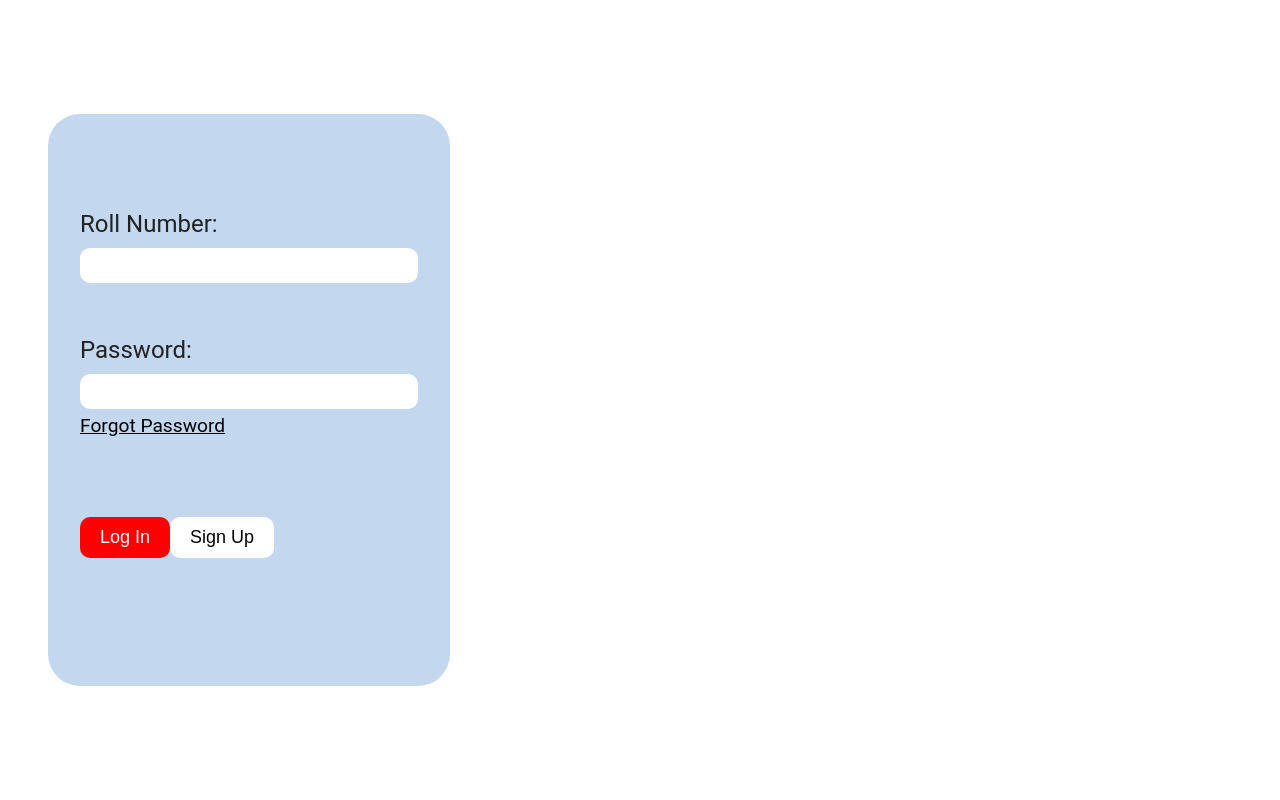
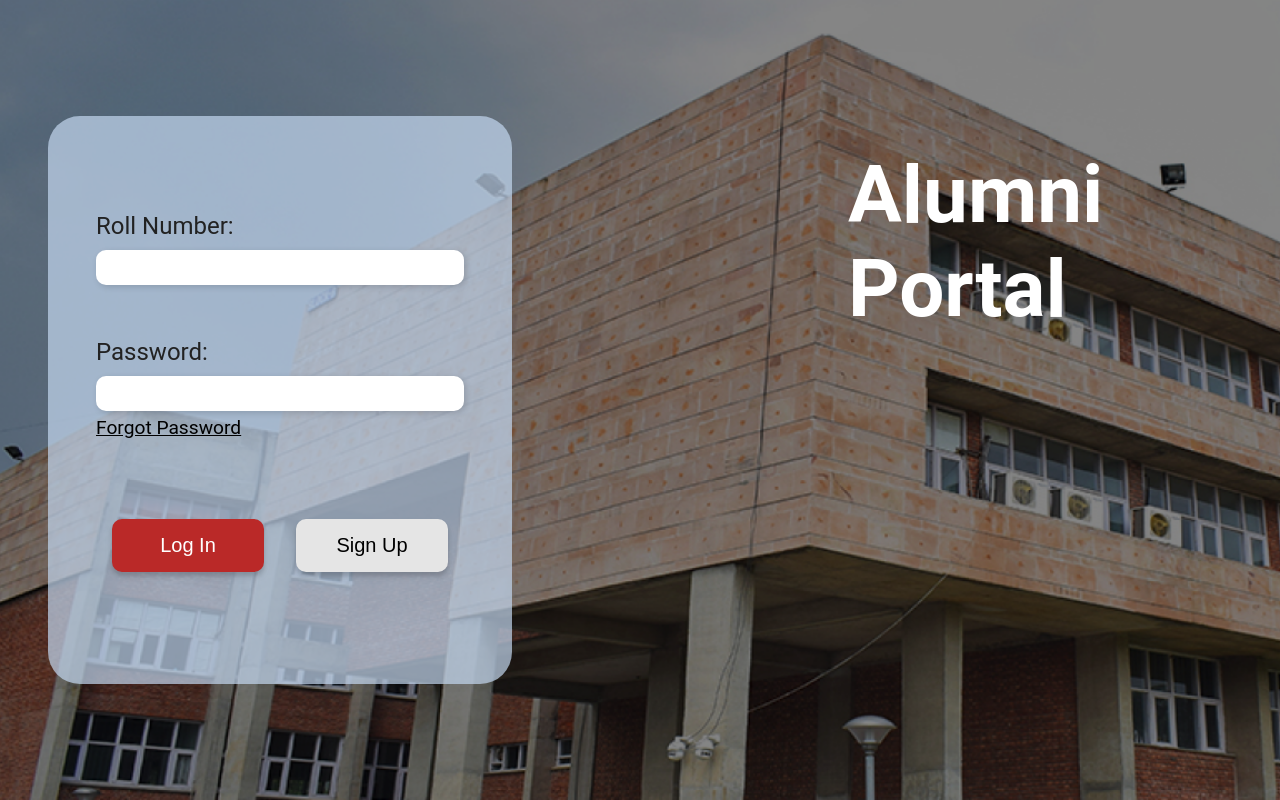
Before and after one commit to DevSoc-exe/alumni-portal, a React (Create React App) app: page / in a window 1280 px wide. Built offline with nearby package versions, Linux system fonts and the light colour scheme.

Commit message:
login page ui updated

```diff
--- a/src/App.css
+++ b/src/App.css
@@ -2,35 +2,52 @@
 
 * {
   box-sizing: border-box;
-  margin: 0px;
-  padding: 0px;
+  margin: 0;
+  padding: 0;
 }
 
 body {
-  font-family: "Roboto";
+  background-image: url(Resources/Login-bg.png);
+  background-repeat: no-repeat;
+  background-size: cover;
+  background-position: center;
+  font-family: "Roboto", sans-serif;
   color: #222;
-}
-
-body {
-  margin: 0px;
-  padding: 0px;
   display: flex;
   align-items: center;
   justify-content: flex-start;
   height: 100vh;
 }
+.login_container {
+  display: flex;
+  justify-content: space-between; /* Create space between panels */
+  width: 100vw; /* Full width of the viewport */
+  overflow-x: hidden; /* Hide horizontal overflow */
+}
 
-.App {
+.login_panel {
+  width: calc(40% - 3rem); /* Set a fixed width for the login panel */
   text-align: left;
-  background-color: #c3d7ef;
-  width: 130%;
+  background-color: rgba(195, 215, 239, 0.7);
   margin: 0;
   margin-left: 3rem;
-  padding: 6rem 2rem;
+  padding: 6rem 3rem;
   border-radius: 2rem;
   display: flex;
-  flex-direction: column; /* Stack child elements vertically */
+  flex-direction: column;
 }
+
+.login_clg {
+  width: calc(40% - 3rem); /* Set a fixed width for the login_clg */
+  display: flex;
+  justify-content: flex-end; /* Align to the right */
+  padding: 2rem;
+}
+ .login_clg h1{
+  font-size: 5rem;
+  color: #ffffff;
+  text-shadow: 2px 2px 1px 0px #BA2928;
+ }
 
 h2 {
   font-size: 2.4rem;
@@ -38,11 +55,11 @@ h2 {
 
 label {
   font-size: 1.5rem;
-  margin-bottom: 5px; /* Add margin to the bottom of labels */
+  margin-bottom: 5px;
 }
 
 .text_input {
-  padding: 0rem 0rem 3rem;
+  padding-bottom: 3rem;
   flex: 1;
   display: flex;
   flex-direction: column;
@@ -52,9 +69,10 @@ label {
 input {
   width: 100%;
   padding: 10px;
-  margin: 5px 0; /* Adjust the margin to remove the gap */
-  border: 0px;
+  margin: 5px 0;
+  border: 0;
   border-radius: 10px;
+  box-shadow: rgba(0, 0, 0, 0.15) 2px 2px 6px 0px;
 }
 
 button {
@@ -62,26 +80,42 @@ button {
   font-size: 18px;
   margin: 10px;
 }
-button:nth-child(3) {
-  margin: 2rem 0rem;
-  background-color: red;
+
+.log_sign_btn {
+  display: flex;
+  justify-content: space-between;
+  width: 100%;
+  margin: 2rem 0rem 1rem 0rem;
+}
+
+.log_sign_btn button:first-child {
+  flex: 1;
+  margin: 0rem 1rem;
+  background-color: #BA2928;
   color: white;
   border: none;
   border-radius: 10px;
+  padding: 15px 20px;
+  font-size: 20px;
+  box-shadow: rgba(0, 0, 0, 0.15) 0px 4px 4px 0px, rgba(0, 0, 0, 0.05) 0px 5px 10px;
 }
 
-/* Style the "Sign Up" button */
-button:nth-child(4) {
-  margin: 2rem 0rem;
-  background-color: white;
+.log_sign_btn button:nth-child(2) {
+  flex: 1;
+  margin: 0rem 1rem;
+  background-color: #E5E5E5;
   color: black;
   border: none;
   border-radius: 10px;
+  padding: 15px 20px;
+  font-size: 20px;
+  box-shadow: rgba(0, 0, 0, 0.15) 0px 4px 4px 0px, rgba(0, 0, 0, 0.05) 0px 5px 10px;
 }
+
 button:hover {
   cursor: pointer;
+  transition: background-color 0.3s ease, color 0.3s ease;
 }
-
 .forgot-password-link {
   color: #000000;
   cursor: pointer;
--- a/src/App.js
+++ b/src/App.js
@@ -1,18 +1,99 @@
-import './App.css';
-import React from 'react';
-import { Routes, Route } from "react-router-dom"
-
-import { Login } from "./pages/Login"
-import { Signup } from "./pages/Signup"
+import React, { useState } from "react";
+import "./App.css";
 
 function App() {
+  const [rollNumber, setRollNumber] = useState("");
+  const [password, setPassword] = useState("");
+  const [loggedIn, setLoggedIn] = useState(false);
+  const [showForgotPassword, setShowForgotPassword] = useState(false);
+
+  const handleLogin = () => {
+    // Simulate login logic here (e.g., check credentials)
+    if (rollNumber === "yourRollNumber" && password === "yourPassword") {
+      setLoggedIn(true);
+    } else {
+      alert("Invalid credentials. Please try again.");
+    }
+  };
+
+  const handleForgotPassword = () => {
+    // You can implement a password reset feature here
+    alert("Forgot password functionality not implemented in this example.");
+  };
+
+  const handleSignUp = () => {
+    // You can implement a sign-up logic here
+    alert("Sign up functionality not implemented in this example.");
+  };
+
+  const handleKeyPress = (event) => {
+    if (event.key === "Enter") {
+      handleLogin();
+    }
+  };
+
   return (
-    <React.Fragment>
-      <Routes>
-        <Route path='/' element={<Login />} />
-        <Route path='/signup' element={<Signup />} />
-      </Routes>
-    </React.Fragment>
+    <div className="login_container">
+      <div className="login_panel">
+        {loggedIn ? (
+          <div>
+            <h2>Welcome, {rollNumber}!</h2>
+            <button onClick={() => setLoggedIn(false)}>Log Out</button>
+          </div>
+        ) : (
+          <div>
+            <div className="text_input">
+              <label>Roll Number:</label>
+              <input
+                type="text"
+                value={rollNumber}
+                onChange={(e) => setRollNumber(e.target.value)}
+              />
+            </div>
+            <div className="text_input">
+              <label>Password:</label>
+              <input
+                type="password"
+                value={password}
+                onChange={(e) => setPassword(e.target.value)}
+                onKeyPress={handleKeyPress}
+              />
+              <div>
+                <span
+                  className="forgot-password-link"
+                  onClick={() => setShowForgotPassword(true)}
+                >
+                  Forgot Password
+                </span>
+              </div>
+            </div>
+            <div className="log_sign_btn">
+              <button className="log_btn" onClick={handleLogin}>
+                Log In
+              </button>
+              <button className="sign_btn" onClick={handleSignUp}>
+                Sign Up
+              </button>
+            </div>
+          </div>
+        )}
+
+        {showForgotPassword && (
+          <div>
+            <h2>Forgot Password</h2>
+            <div>
+              <label>Enter Your Email:</label>
+              <input type="email" />
+            </div>
+            <button onClick={handleForgotPassword}>Submit</button>
+            <button onClick={() => setShowForgotPassword(false)}>Cancel</button>
+          </div>
+        )}
+      </div>
+      <div className="login_clg">
+        <h1>Alumni Portal</h1>
+      </div>
+    </div>
   );
 }
 
--- a/src/pages/Login.js
+++ b/src/pages/Login.js
@@ -1,30 +1,46 @@
-import React, { useState } from 'react';
+import './App.css';
+import React from 'react';
+import { Routes, Route } from "react-router-dom"
 
+import { Login } from "./pages/Login"
+import { Signup } from "./pages/Signup"
+
+function App() {
+  return (
+    <React.Fragment>
+      <Routes>
+        <Route path='/' element={<Login />} />
+        <Route path='/signup' element={<Signup />} />
+      </Routes>
+    </React.Fragment>
+  );
+}
+
+export default App;import React, { useState } from "react";
 
 export function Login() {
-
-    const [rollNumber, setRollNumber] = useState('');
-    const [password, setPassword] = useState('');
+  const [rollNumber, setRollNumber] = useState("");
+  const [password, setPassword] = useState("");
   const [loggedIn, setLoggedIn] = useState(false);
   const [showForgotPassword, setShowForgotPassword] = useState(false);
 
   const handleLogin = () => {
     // Simulate login logic here (e.g., check credentials)
-        if (rollNumber === 'yourRollNumber' && password === 'yourPassword') {
+    if (rollNumber === "yourRollNumber" && password === "yourPassword") {
       setLoggedIn(true);
     } else {
-            alert('Invalid credentials. Please try again.');
+      alert("Invalid credentials. Please try again.");
     }
   };
 
   const handleForgotPassword = () => {
     // You can implement a password reset feature here
-        alert('Forgot password functionality not implemented in this example.');
+    alert("Forgot password functionality not implemented in this example.");
   };
 
   const handleSignUp = () => {
     // You can implement a sign-up logic here
-        alert('Sign up functionality not implemented in this example.');
+    alert("Sign up functionality not implemented in this example.");
   };
 
   return (
@@ -60,8 +76,10 @@ export function Login() {
               </span>
             </div>
           </div>
+          <div className="log_sign_btn">
             <button onClick={handleLogin}>Log In</button>
             <button onClick={handleSignUp}>Sign Up</button>
+          </div>
         </div>
       )}
 
```
Also changed, not shown: src/Resources/Login-bg.png (added). Lines whose indentation alone changed are shown as unchanged.
